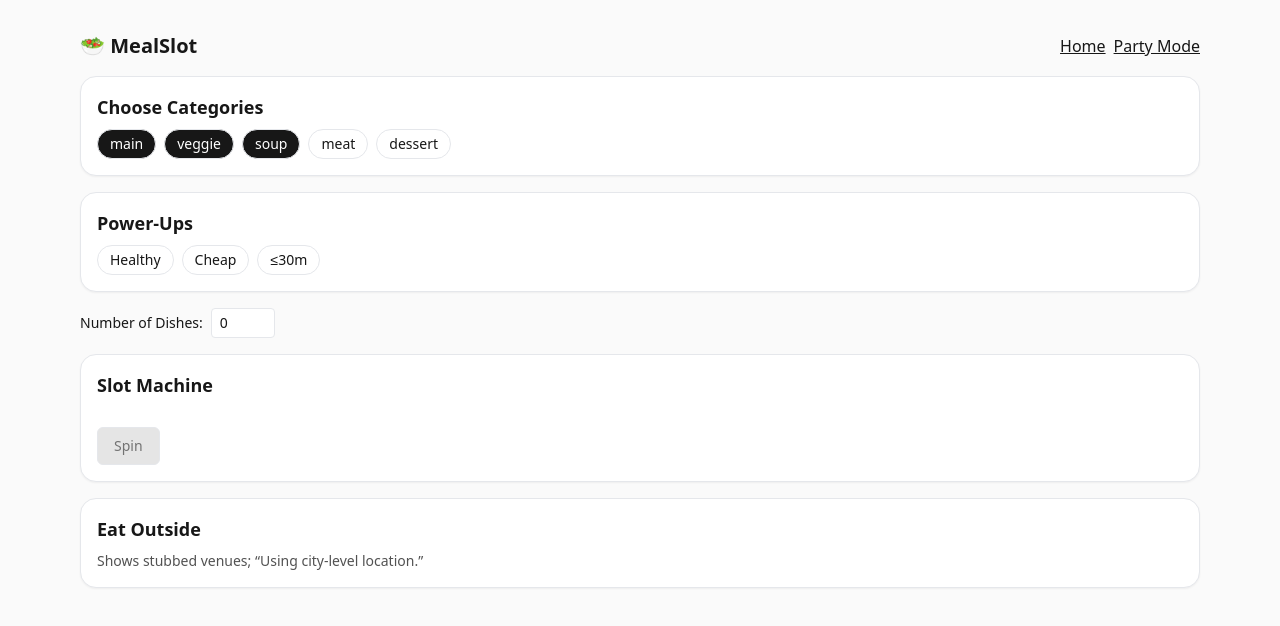
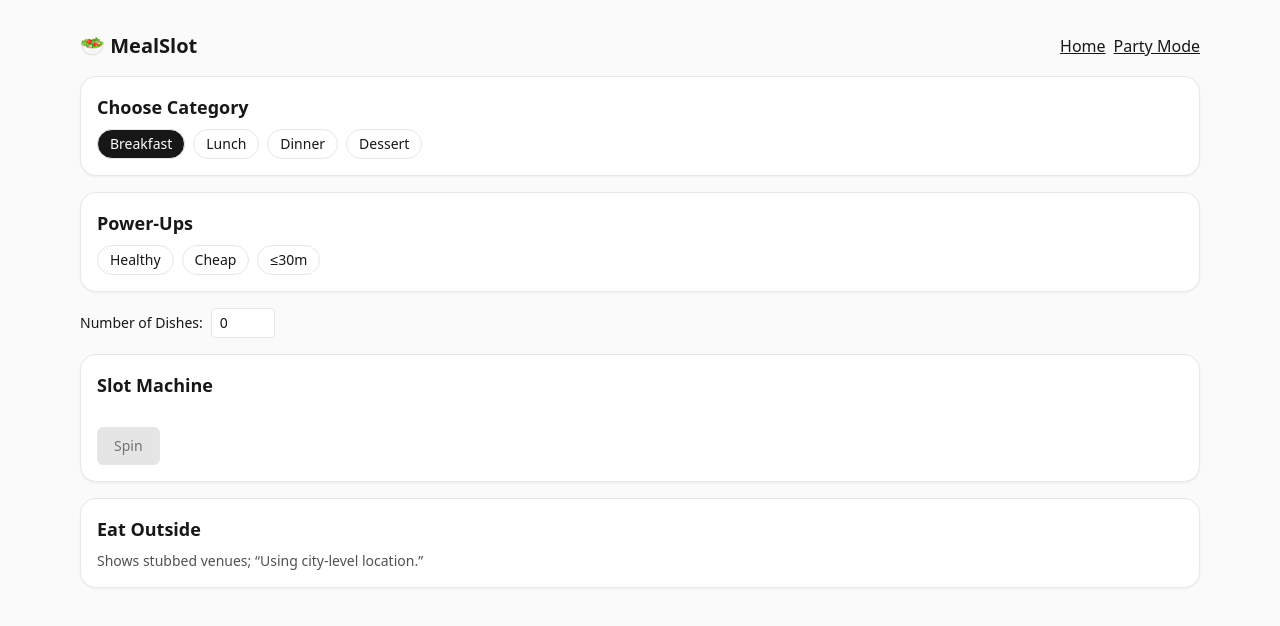
Before and after one commit to FSChuang/CSC510-SE-Group8, a Next.js app in the folder proj2/mealslot/: page / in a window 1280 px wide. Shown: the top 626 px of the page. Built offline with nearby package versions, Linux system fonts and the light colour scheme.

Commit message:
Changed categories to be singular and exclusive

```diff
--- a/proj2/mealslot/app/(site)/page.tsx
+++ b/proj2/mealslot/app/(site)/page.tsx
@@ -23,7 +23,7 @@ type Venue = {
 };
 
 function HomePage() {
-  const [categories, setCategories] = useState<string[]>(["main", "veggie", "soup"]);
+  const [category, setCategory] = useState<string>("Breakfast");
   const [dishCount, setDishCount] = useState(0);
   const [powerups, setPowerups] = useState<PowerUpsInput>({});
   const [selection, setSelection] = useState<Dish[]>([]);
@@ -56,10 +56,11 @@ function HomePage() {
 
   const onSpin = async (locked: { index: number; dishId: string }[]) => {
     setBusy(true);
+    // send categories as an array for backwards compatibility, containing the single selection
     const res = await fetch("/api/spin", {
       method: "POST",
       headers: { "content-type": "application/json" },
-      body: JSON.stringify({ categories, locked, powerups })
+      body: JSON.stringify({ categories: category ? [category] : [], locked, powerups })
     });
     setBusy(false);
     if (!res.ok) {
@@ -101,10 +102,10 @@ function HomePage() {
   return (
     <div className="space-y-4">
       <section className="rounded-2xl border bg-white p-4 shadow-sm">
-        <h2 className="mb-2 text-lg font-semibold">Choose Categories</h2>
+        <h2 className="mb-2 text-lg font-semibold">Choose Category</h2>
         <div className="flex flex-wrap gap-2">
-          {["main", "veggie", "soup", "meat", "dessert"].map((c) => {
-            const active = categories.includes(c);
+          {["Breakfast", "Lunch", "Dinner", "Dessert"].map((c) => {
+            const active = category === c;
             return (
               <button
                 key={c}
@@ -112,11 +113,8 @@ function HomePage() {
                   "rounded-full border px-3 py-1 text-sm",
                   active ? "bg-neutral-900 text-white" : "bg-white"
                 )}
-                onClick={() =>
-                  setCategories((prev) =>
-                    prev.includes(c) ? prev.filter((x) => x !== c) : [...prev, c]
-                  )
-                }
+                // clicking a different option selects it; clicking the active option will deselect (set to "")
+                onClick={() => setCategory((prev) => (prev === c ? "" : c))}
                 aria-pressed={active}
               >
                 {c}
```
Also changed, not shown: 1 other file (tests, documents, lock files or other folders).
